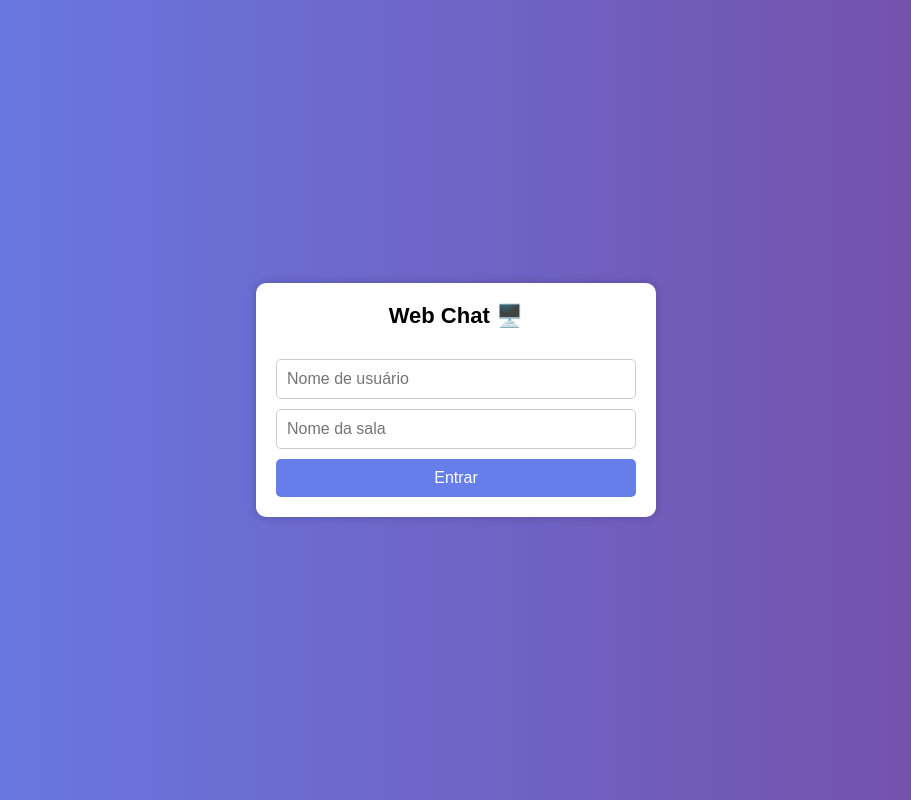
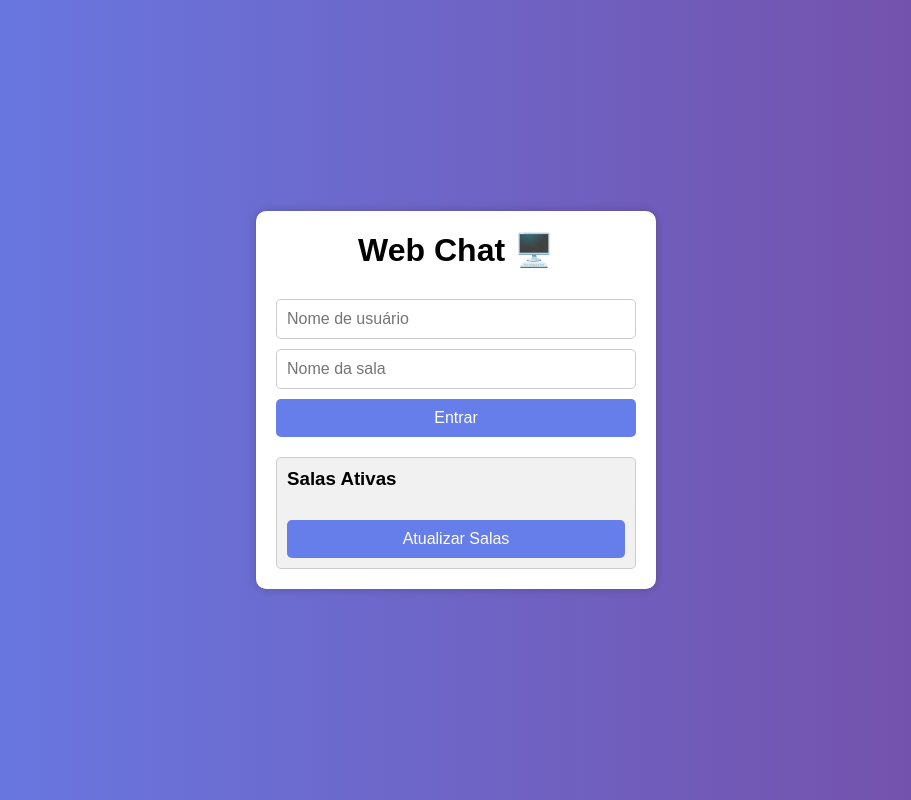
Before and after one commit to DavidMarquesss/T2-Redes, a Flask app: page / in a window 1280 px wide. Shown: the whole page, without its empty margins (184-1095 px from the left). Run offline with Flask 3, Linux system fonts and the light colour scheme; some libraries are stand-ins or nearby versions.

Commit message:
basicmanete terminado

```diff
--- a/server.py
+++ b/server.py
@@ -1,5 +1,5 @@
-from flask import Flask, render_template
-from flask_socketio import SocketIO, join_room, leave_room, send
+from flask import Flask, render_template, request
+from flask_socketio import SocketIO, join_room, leave_room, send, emit
 
 app = Flask(__name__)
 socketio = SocketIO(app, cors_allowed_origins="*")  # Permite conexões de qualquer origem
@@ -29,7 +29,7 @@ def mensagem(dados):
     sala = dados['sala']
     msg = dados['mensagem']
 
-    send(f"{nome}\n{msg}", to=sala)  # Envia a mensagem para todos na sala
+    send(f"{nome}: {msg}", to=sala)  # Envia a mensagem para todos na sala
 
 @socketio.on('sair')
 def sair(dados):
@@ -37,32 +37,19 @@ def sair(dados):
     sala = dados['sala']
 
     leave_room(sala)  # Remove o usuário da sala
-    salas[sala].remove(nome)
+    if sala in salas and nome in salas[sala]:
+        salas[sala].remove(nome)
+        # Se a sala ficar vazia, podemos removê-la do dicionário (opcional)
+        if not salas[sala]:
+            del salas[sala]
     send(f"{nome} saiu da sala {sala}.", to=sala)
 
+@socketio.on('listar_salas')
+def listar_salas():
+    # Considera apenas salas com usuários ativos
+    salas_ativas = [sala for sala, usuarios in salas.items() if usuarios]
+    # Envia a lista somente para o solicitante (usando request.sid)
+    emit('salas_ativas', salas_ativas, room=request.sid)
+
 if __name__ == '__main__':
-    socketio.run(app, host='10.9.8.51', port=5000, debug=True)
-
-
-'''
-# para colocar salas fixas
-
-SALAS_FIXAS = {"Trabalho", "Jogos", "Faculdade"}  # Salas que podem ser usadas
-
-@socketio.on('entrar')
-def entrar(dados):
-    nome = dados['nome']
-    sala = dados['sala']
-
-    if sala not in SALAS_FIXAS:
-        send(f"A sala '{sala}' não existe. Escolha: {', '.join(SALAS_FIXAS)}", to=request.sid)
-        return  # Impede o usuário de entrar
-
-    join_room(sala)
-    if sala not in salas:
-        salas[sala] = []
-    salas[sala].append(nome)
-
-    send(f"{nome} entrou na sala {sala}.", to=sala)
-
-'''
+    socketio.run(app, host='0.0.0.0', port=5000, debug=True)
--- a/templates/index.html
+++ b/templates/index.html
@@ -27,8 +27,7 @@
             box-shadow: 0 0 10px rgba(0, 0, 0, 0.2);
             text-align: center;
         }
-        h1 {
-            font-size: 22px;
+        h1, h2, h3 {
             margin-bottom: 20px;
         }
         input, button {
@@ -80,6 +79,26 @@
             color: black;
             text-align: left;
         }
+        /* Estilização para a lista de salas ativas */
+        #salas-ativas {
+            text-align: left;
+            margin-top: 20px;
+            border: 1px solid #ccc;
+            padding: 10px;
+            border-radius: 5px;
+            background: #f1f1f1;
+        }
+        #salas-ativas ul {
+            list-style: none;
+            padding-left: 0;
+        }
+        #salas-ativas li {
+            padding: 5px 0;
+            border-bottom: 1px solid #ddd;
+        }
+        #salas-ativas li:last-child {
+            border-bottom: none;
+        }
     </style>
 </head>
 <body>
@@ -91,6 +110,15 @@
             <input type="text" id="nome" placeholder="Nome de usuário">
             <input type="text" id="sala" placeholder="Nome da sala">
             <button onclick="entrar()">Entrar</button>
+
+            <!-- Seção para listar salas ativas -->
+            <div id="salas-ativas">
+                <h3>Salas Ativas</h3>
+                <ul id="lista-salas">
+                    <!-- As salas ativas serão inseridas aqui -->
+                </ul>
+                <button onclick="listarSalas()">Atualizar Salas</button>
+            </div>
         </div>
 
         <div id="chat">
@@ -105,6 +133,11 @@
     <script>
         var socket = io();
         var nome, sala;
+
+        // Ao carregar a página, já solicita as salas ativas
+        window.onload = function() {
+            listarSalas();
+        };
 
         function entrar() {
             nome = document.getElementById('nome').value;
@@ -128,6 +161,7 @@
             var mensagens = document.getElementById('mensagens');
             var novaMensagem = document.createElement('div');
 
+            // Identifica se a mensagem é do usuário logado
             if (msg.startsWith(nome + ":")) {
                 novaMensagem.classList.add('mensagem', 'minha-mensagem');
             } else {
@@ -155,6 +189,28 @@
             socket.emit('sair', { nome, sala });
             location.reload();
         }
+
+        // Função para solicitar ao servidor a lista de salas ativas
+        function listarSalas() {
+            socket.emit('listar_salas');
+        }
+
+        // Ao receber a lista de salas ativas, atualiza a interface
+        socket.on('salas_ativas', function(salasAtivas) {
+            var listaSalas = document.getElementById('lista-salas');
+            listaSalas.innerHTML = '';  // Limpa a lista atual
+            if (salasAtivas.length === 0) {
+                var li = document.createElement('li');
+                li.innerText = "Nenhuma sala ativa.";
+                listaSalas.appendChild(li);
+            } else {
+                salasAtivas.forEach(function(sala) {
+                    var li = document.createElement('li');
+                    li.innerText = sala;
+                    listaSalas.appendChild(li);
+                });
+            }
+        });
     </script>
 
 </body>
```
